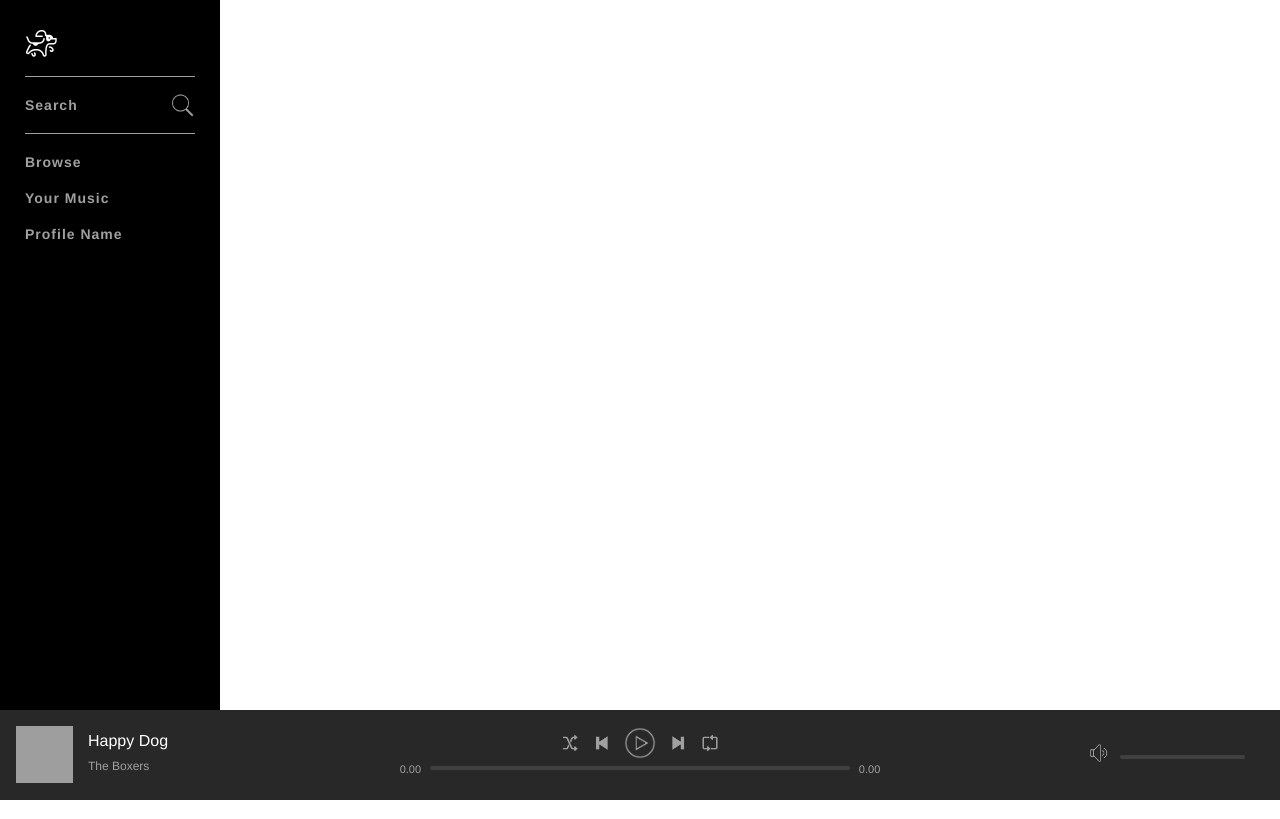
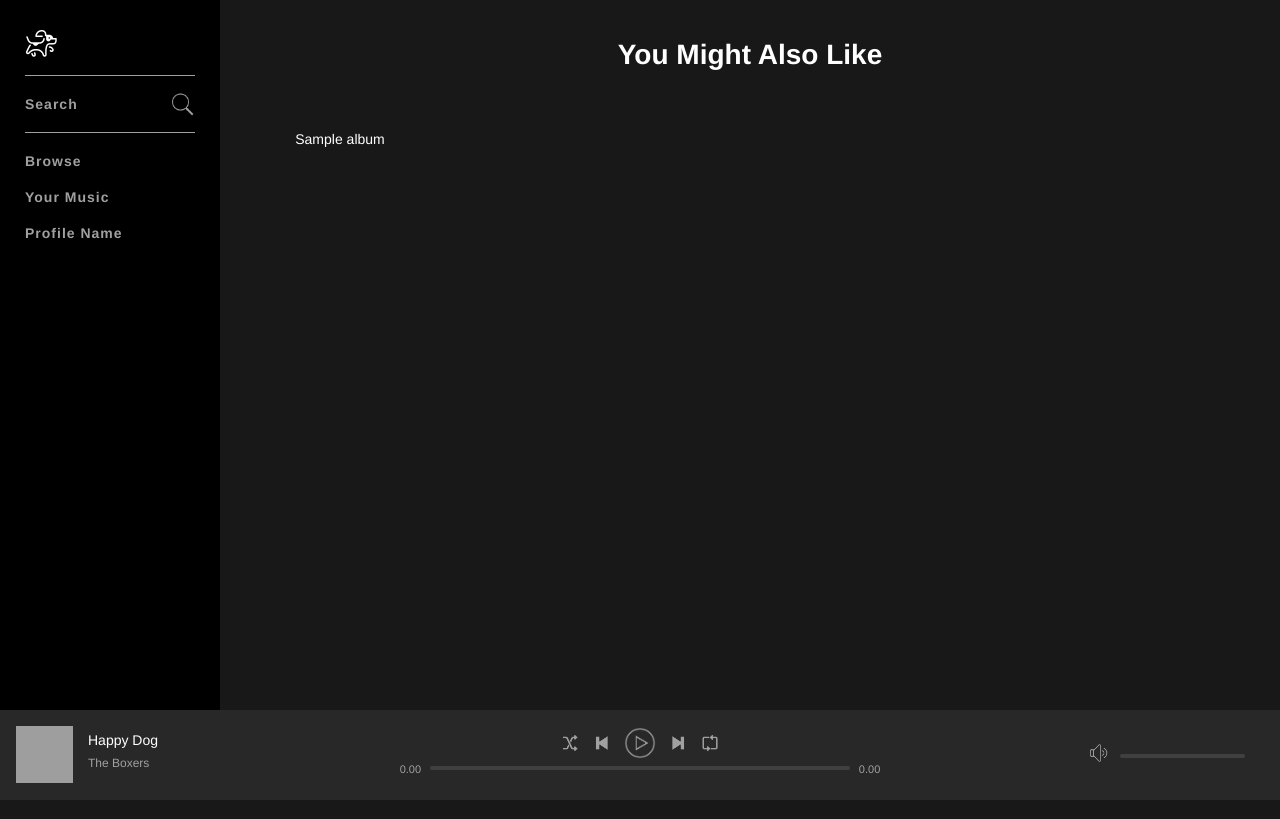
Before and after one commit to gttdo/puppify, a PHP site: page / in a window 1280 px wide. Run offline with PHP 8.4, Linux system fonts and the light colour scheme; the visitor is signed in with stand-in values (Sample User, id 1); tables that the repository leaves empty or names only in its code hold one stand-in row (values such as "Sample post"); data that the repository does not hold is empty; grey boxes are pictures that could not be loaded.

Commit message:
modulation, added footer, header, navbarcontainer and nowplayingbar files

```diff
--- a/assets/css/style.css
+++ b/assets/css/style.css
@@ -7,6 +7,13 @@
   font-family: "Helvetica Neue", Helvetica, Arial, sans-serif;
   color: #fff;
 }
+
+body{
+  background-color: #181818;
+  font-size: 14px;
+  min-width: 720px;
+}
+
 #nowPlayingBarContainer{
   width: 100%;
   background-color: #282828;
@@ -199,3 +206,40 @@
   top: 6px;
   width: 25px;
 }
+
+#mainViewContainer{
+  margin-left: 220px;
+  padding-bottom: 90px;
+  width: calc(100% - 220px);
+}
+
+#mainContent{
+  padding: 0 20px;
+}
+
+.pageHeadingBig{
+  padding: 20px;
+  text-align: center;
+}
+
+.gridViewItem{
+  display: inline-block;
+  margin-right: 20px;
+  width: 29%;
+  max-width: 200px;
+  min-width:150px;
+  margin-bottom: 20px;
+}
+
+.gridViewItem img{
+  width: 100%;
+}
+
+.gridViewInfo{
+  font-weight: 300;
+  text-align: center;
+  padding: 5px 0;
+  text-overflow: ellipsis;
+  overflow: hidden;
+  white-space: nowrap;
+}
--- /dev/null
+++ b/includes/footer.php
@@ -0,0 +1,7 @@
+</div>
+</div>
+</div>
+<?php include("includes/nowPlayingBar.php") ?>
+</div>
+</body>
+</html>
--- /dev/null
+++ b/includes/header.php
@@ -0,0 +1,27 @@
+<?php
+
+include("includes/config.php");
+
+// session_destroy(); LOGOUT
+
+if(isset($_SESSION['userLoggedIn'])){
+  $userLoggedIn = $_SESSION['userLoggedIn'];
+} else{
+  header("Location: register.php");
+}
+
+ ?>
+
+<!DOCTYPE html>
+<html lang="en" dir="ltr">
+  <head>
+    <meta charset="utf-8">
+    <title>Welcome to Puppify</title>
+    <link rel="stylesheet" href="assets/css/style.css">
+  </head>
+  <body>
+    <div id="mainContainer">
+      <div id="topContainer">
+        <?php include("includes/navBarContainer.php"); ?>
+        <div id="mainViewContainer">
+          <div id="mainContent">
--- /dev/null
+++ b/includes/navBarContainer.php
@@ -0,0 +1,27 @@
+<div id="navBarContainer">
+  <nav class="navbar">
+    <a href="index.php" class="logo">
+      <img src="assets/images/icons/logo.png" alt="Logo">
+    </a>
+    <div class="group">
+      <div class="navItem">
+        <a href="search.php" class="navItemLink">Search
+          <img src="assets/images/icons/search.png" class="icon" alt="Search">
+        </a>
+      </div>
+    </div>
+    <div class="group">
+      <div class="navItem">
+        <a href="browse.php" class="navItemLink">Browse</a>
+      </div>
+      <div class="navItem">
+        <a href="yourMusic.php" class="navItemLink">Your Music</a>
+      </div>
+      <div class="navItem">
+        <a href="profile.php" class="navItemLink">Profile Name</a>
+      </div>
+    </div>
+
+
+  </nav>
+</div>
--- a/index.php
+++ b/index.php
@@ -1,128 +1,21 @@
+<?php include("includes/header.php"); ?>
 
-<?php
+<h1 class="pageHeadingBig">You Might Also Like</h1>
 
-include("includes/config.php");
+<div class="gridViewContainer">
+  <?php
+    $albumQuery = mysqli_query($con, "SELECT * FROM albums ORDER BY RAND() LIMIT 10");
 
-// session_destroy(); LOGOUT
+    while($row = mysqli_fetch_array($albumQuery)){
 
-if(isset($_SESSION['userLoggedIn'])){
-  $userLoggedIn = $_SESSION['userLoggedIn'];
-} else{
-  header("Location: register.php");
-}
+      echo "<div class='gridViewItem'>
+        <img src='" . $row['artworkPath'] ."'>
+        <div class='gridViewInfo'>"
+          . $row['title'] .
+        "</div>
+      </div>";
 
- ?>
-
-<!DOCTYPE html>
-<html lang="en" dir="ltr">
-  <head>
-    <meta charset="utf-8">
-    <title>Welcome to Puppify</title>
-    <link rel="stylesheet" href="assets/css/style.css">
-  </head>
-  <body>
-    <div id="mainContainer">
-      <div id="topContainer">
-        <div id="navBarContainer">
-          <nav class="navbar">
-            <a href="index.php" class="logo">
-              <img src="assets/images/icons/logo.png" alt="Logo">
-            </a>
-            <div class="group">
-              <div class="navItem">
-                <a href="search.php" class="navItemLink">Search
-                  <img src="assets/images/icons/search.png" class="icon" alt="Search">
-                </a>
-              </div>
-            </div>
-            <div class="group">
-              <div class="navItem">
-                <a href="browse.php" class="navItemLink">Browse</a>
-              </div>
-              <div class="navItem">
-                <a href="yourMusic.php" class="navItemLink">Your Music</a>
-              </div>
-              <div class="navItem">
-                <a href="profile.php" class="navItemLink">Profile Name</a>
-              </div>
-            </div>
-
-
-          </nav>
-        </div>
-
-      </div>
-      <div id="nowPlayingBarContainer">
-        <div id="nowPlayingBar">
-          <div id="nowPlayingLeft">
-            <div class="content">
-              <span class="albumLink">
-                <img src="https://images.unsplash.com/photo-1518587671104-999f3dd2d340?ixlib=rb-1.2.1&ixid=eyJhcHBfaWQiOjEyMDd9&auto=format&fit=crop&w=500&q=60" alt="" class="albumArtwork">
-              </span>
-              <div class="trackInfo">
-                <span class="trackName">
-                  <span>Happy Dog</span>
-                </span>
-                <span class="artistName">
-                  <span>The Boxers</span>
-                </span>
-              </div>
-            </div>
-          </div>
-          <div id="nowPlayingCenter">
-
-            <div class="content playerControls">
-
-              <div class="buttons">
-
-                <button class="controlButton shuffle" title="Shuffle button">
-                  <img src="assets/images/icons/shuffle.png" alt="shuffle">
-                </button>
-                <button class="controlButton previous" title="previous button">
-                  <img src="assets/images/icons/previous.png" alt="previous">
-                </button>
-                <button class="controlButton play" title="play button">
-                  <img src="assets/images/icons/play.png" alt="play">
-                </button>
-                <button class="controlButton pause" title="pause button" style="display: none;">
-                  <img src="assets/images/icons/pause.png" alt="pause">
-                </button>
-                <button class="controlButton next" title="next button">
-                  <img src="assets/images/icons/next.png" alt="next">
-                </button>
-                <button class="controlButton repeat" title="repeat button">
-                  <img src="assets/images/icons/repeat.png" alt="repeat">
-                </button>
-              </div>
-
-              <div class="playbackBar">
-                <span class="progressTime current">0.00</span>
-                <div class="progressBar">
-                  <div class="progessBarBg">
-                    <div class="progress"></div>
-                  </div>
-                </div>
-                <span class="progressTime remaining">0.00</span>
-              </div>
-            </div>
-          </div>
-          <div id="nowPlayingRight">
-            <div class="volumebar">
-              <button class="controlButton" title="Volume button">
-                <img src="assets/images/icons/volume.png" alt="volume">
-              </button>
-              <div class="progressBar">
-                <div class="progessBarBg">
-                  <div class="progress"></div>
-                </div>
-              </div>
-            </div>
-          </div>
-        </div>
-      </div>
-    </div>
-
-
-
-  </body>
-</html>
+    }
+  ?>
+</div>
+<?php include("includes/footer.php");?>
```
Also changed, not shown: includes/nowPlayingBar.php (added, +68 -0 lines), assets/images/artwork/blindingLights.jfif (added), assets/images/artwork/crossroads.jfif (added).
